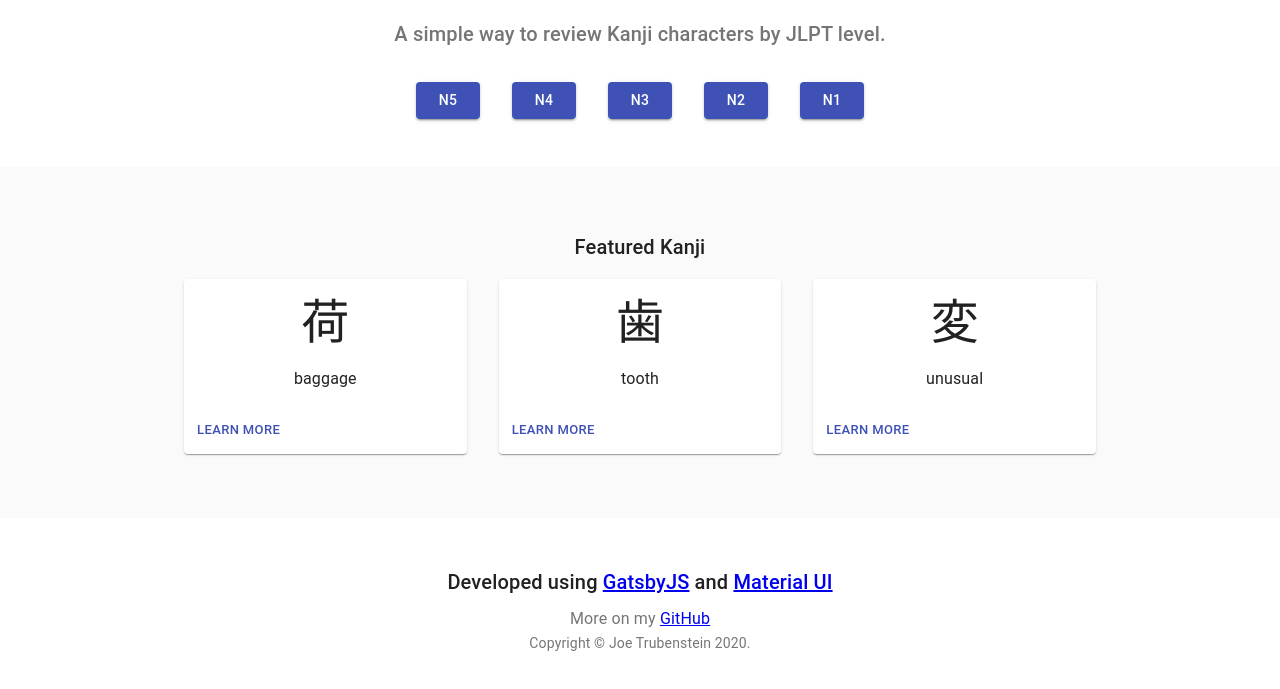
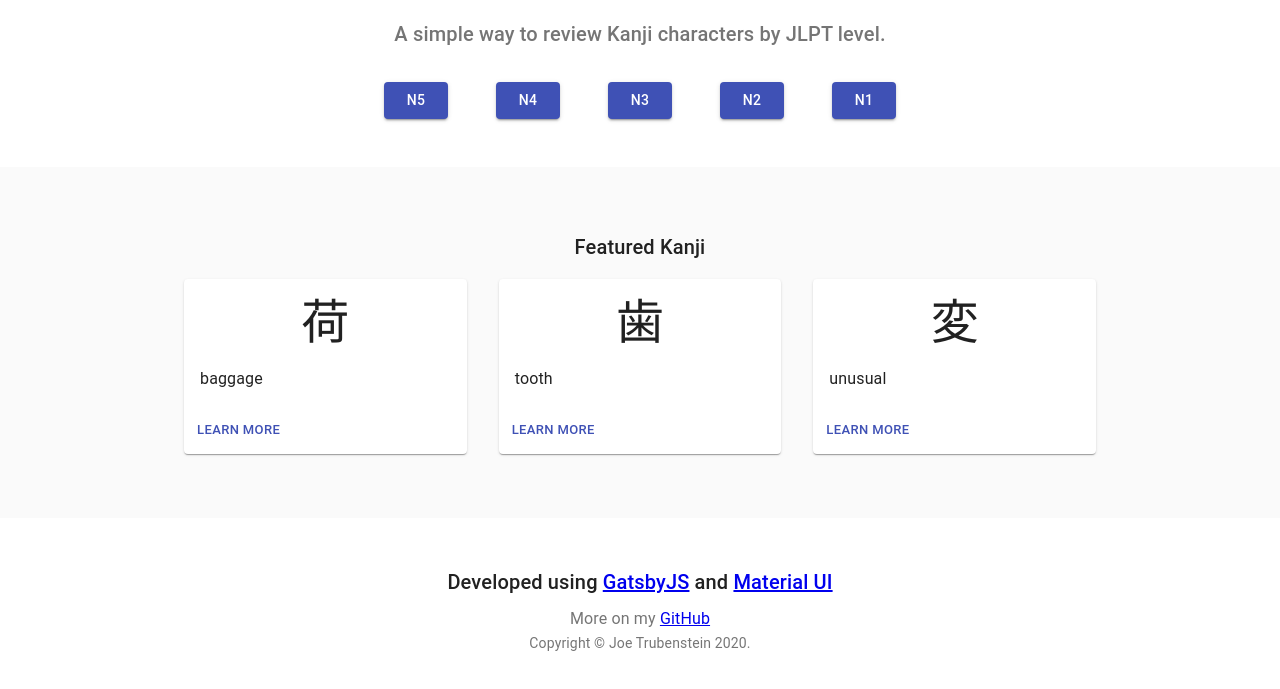
Before and after one commit to JoeTrubenstein/material-kanji, a Gatsby site: page / in a window 1280 px wide. Shown: the part 203-892 px from the top of the page. Built offline with nearby package versions, Linux system fonts and the light colour scheme; Gatsby itself is replaced by a stand-in of ours.

```diff
--- a/src/pages/index.js
+++ b/src/pages/index.js
@@ -99,7 +99,7 @@
               A simple way to review Kanji characters by JLPT level.
             </Typography>
             <div className={classes.heroButtons}>
-              <Grid container spacing={4} justify="center">
+              <Grid container spacing={6} justify="center">
                 <Grid item>
                   <Button href="/n5" variant="contained" color="primary">
                     N5
@@ -147,7 +147,7 @@
                     <Typography align="center" gutterBottom variant="h3" component="h2">
                       {card.char}
                     </Typography>
-                    <Typography align="center">{card.meaning}</Typography>
+                    <Typography>{card.meaning}</Typography>
                   </CardContent>
                   <CardActions>
                     <Button href="/n3" size="small" color="primary">
```
